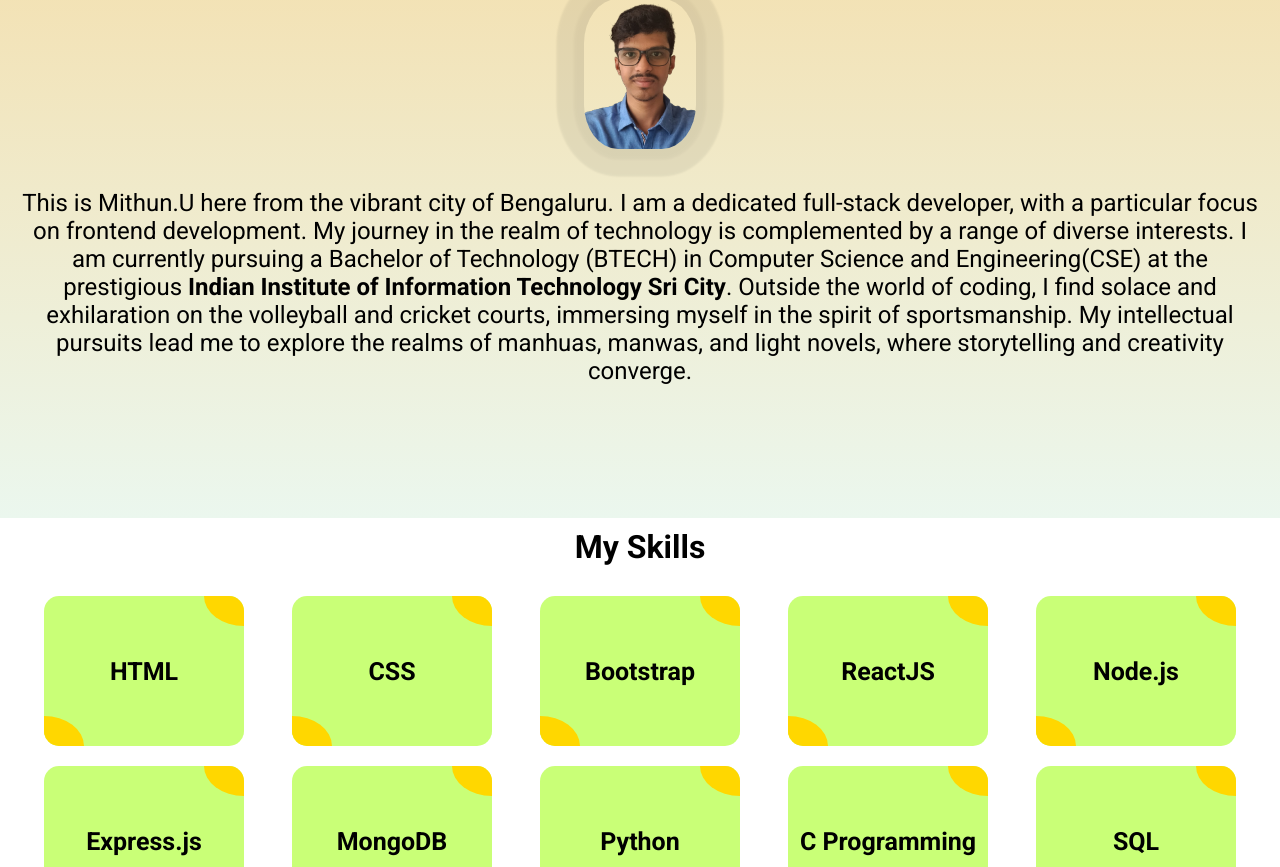
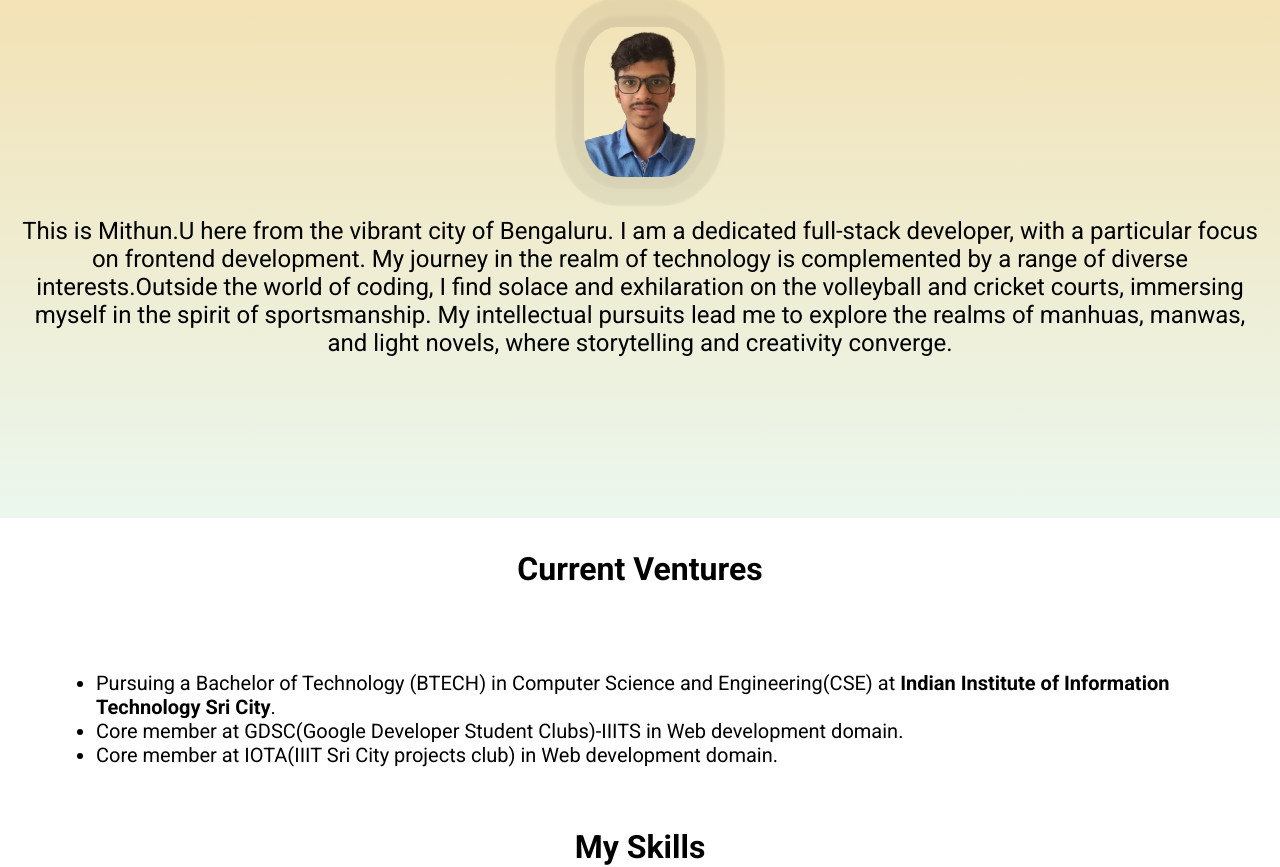
Before and after one commit to Mithun-750/Mithun-750.github.io, a React (Vite) app: page / in a window 1280 px wide. Shown: the part 282-1149 px from the top of the page. Built offline with nearby package versions, Linux system fonts and the light colour scheme.

Commit message:
added Current Ventures

```diff
--- a/src/Components/Home/Home.css
+++ b/src/Components/Home/Home.css
@@ -11,11 +11,7 @@
     font-size: 1.5rem;
 }
 
-.abt-me a {
-    text-decoration: none;
-    color: black;
-    font-weight: bold;
-}
+
 
 @keyframes wave {
     0% {
@@ -50,6 +46,29 @@
     }
 }
 
+.current {
+    display: flex;
+    flex-direction: column;
+    min-height: 300px;
+    justify-content: space-around;
+    align-items: center;
+}
+
+.current ul {
+    font-size: 20px;
+    width: 85%;
+    margin: 20px 0px;
+    display: flex;
+    justify-content: space-around;
+    flex-direction: column;
+}
+
+.current ul a {
+    text-decoration: none;
+    color: black;
+    font-weight: bold;
+}
+
 .skill-container {
     display: flex;
     flex-direction: column;
--- a/src/Components/Home/Home.jsx
+++ b/src/Components/Home/Home.jsx
@@ -11,7 +11,16 @@ export default function Home() {
             <div className="abt-me">
                 <h1>Hello there👋</h1>
                 <img src={Mithun} alt="" />
-                <span>This is Mithun.U here from the vibrant city of Bengaluru. I am a dedicated full-stack developer, with a particular focus on frontend development. My journey in the realm of technology is complemented by a range of diverse interests. I am currently pursuing a Bachelor of Technology (BTECH) in Computer Science and Engineering(CSE) at the prestigious <a href="https://www.iiits.ac.in/" target="_blank" rel="noopener noreferrer">Indian Institute of Information Technology Sri City</a>. Outside the world of coding, I find solace and exhilaration on the volleyball and cricket courts, immersing myself in the spirit of sportsmanship. My intellectual pursuits lead me to explore the realms of manhuas, manwas, and light novels, where storytelling and creativity converge.</span>
+                <span>This is Mithun.U here from the vibrant city of Bengaluru. I am a dedicated full-stack developer, with a particular focus on frontend development. My journey in the realm of technology is complemented by a range of diverse interests.Outside the world of coding, I find solace and exhilaration on the volleyball and cricket courts, immersing myself in the spirit of sportsmanship. My intellectual pursuits lead me to explore the realms of manhuas, manwas, and light novels, where storytelling and creativity converge.</span>
+
+            </div>
+            <div className="current">
+                <h1>Current Ventures</h1>
+                <ul>
+                    <li>Pursuing a Bachelor of Technology (BTECH) in Computer Science and Engineering(CSE) at <a href="https://www.iiits.ac.in/" target="_blank" rel="noopener noreferrer">Indian Institute of Information Technology Sri City</a>.</li>
+                    <li>Core member at GDSC(Google Developer Student Clubs)-IIITS in Web development domain.</li>
+                    <li>Core member at IOTA(IIIT Sri City projects club)  in Web development domain.</li>
+                </ul>
 
             </div>
             <div className="skill-container">
```
